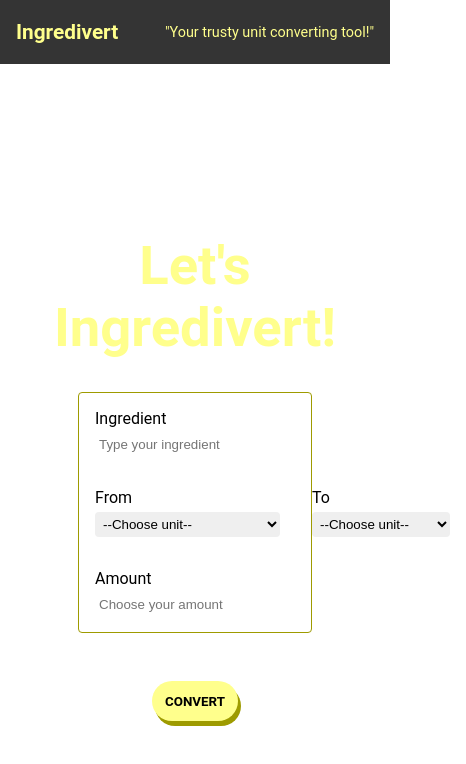
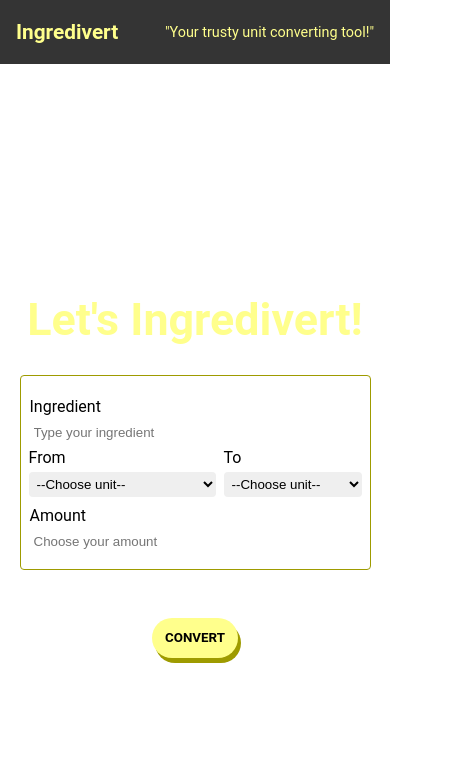
Before and after one commit to Johannakronqvist/measurement-converter, a Next.js app: page / in a window 390 px wide. Shown: the top 764 px of the page, 466 px wide, since content can reach past the window. Built offline with nearby package versions, Linux system fonts and the light colour scheme.

Commit message:
made reponsive

```diff
--- a/components/Form.js
+++ b/components/Form.js
@@ -10,6 +10,11 @@ export default function Form() {
   let [sourceUnit, setSourceUnit] = useState('');
   let [targetUnit, setTargetUnit] = useState('');
   let [result, setResult] = useState('');
+  // let [autocompleteOptions, setAutocompleteOptions] = useState([
+  //   'egg',
+  //   'edamame',
+  //   'escargot',
+  // ]);
 
   async function converter(
     ingredientName,
@@ -36,7 +41,14 @@ export default function Form() {
     setResult(result.answer);
   }
 
-  //  https://spoonacular.com/food-api/docs#Autocomplete-Ingredient-Search
+  // async function autocomplete(event) {
+  //   const response = await fetch(
+  //     `https://api.spoonacular.com/food/ingredients/autocomplete?apiKey=${APIKEY}&query=${event}&number=20`
+  //   );
+  //   const jsonData = await response.json();
+  //   console.log('autocomplete', jsonData);
+  // }
+
   return (
     <>
       <div className={styles.formContainer}>
@@ -45,8 +57,27 @@ export default function Form() {
           text='Ingredient'
           type='text'
           placeholder='Type your ingredient'
-          handleChange={(event) => setIngredientName(event.target.value)}
+          handleChange={(event) => {
+            setIngredientName(event.target.value);
+            // autocomplete(event.target.value);
+          }}
         />
+        {/* <ul className={styles.autoCompleteList}>
+          {autocompleteOptions
+            ? autocompleteOptions.map((ingridient) => (
+                <li>
+                  <button
+                    className={styles.autoCompleteLi}
+                    onClick={(event) =>
+                      setIngredientName('event: ', event.target.innerHTML)
+                    }
+                  >
+                    {ingridient}
+                  </button>
+                </li>
+              ))
+            : 'hidelist'}
+        </ul> */}
         <div className={styles.measurementContainer}>
           <div>
             <Select
--- a/components/Form.module.css
+++ b/components/Form.module.css
@@ -3,6 +3,7 @@
   border-radius: 4px;
   margin-top: 2rem;
   width: 100%;
+  padding: 1rem;
 }
 
 .measurementContainer {
@@ -18,6 +19,9 @@
 .result {
   padding: 1rem;
   justify-self: center;
+  font-weight: bold;
+  font-size: 1.1rem;
+  color: var(--header-clr);
 }
 
 .button {
@@ -33,3 +37,36 @@
   font-family: Roboto, Oxygen, Ubuntu, Cantarell, Fira Sans, Droid Sans,
     Helvetica Neue, sans-serif;
 }
+
+.autoCompleteList {
+  list-style: none;
+  padding: 0 20px;
+  margin: 0;
+}
+
+.autoCompleteLi {
+  background-color: transparent;
+  border: none;
+  color: rgb(143, 143, 143);
+  cursor: pointer;
+}
+
+.autoCompleteLi:hover {
+  color: var(--header-clr);
+}
+
+@media (max-width: 450px) {
+  .formContainer {
+    padding: 1rem 4px;
+  }
+}
+
+@media (max-width: 350px) {
+  .result {
+    font-size: 1rem;
+  }
+
+  .measurementContainer {
+    flex-direction: column;
+  }
+}
--- a/components/Header.module.css
+++ b/components/Header.module.css
@@ -24,3 +24,16 @@
   color: var(--header-clr);
   font-size: 0.9rem;
 }
+
+@media (max-width: 350px) {
+  .logo {
+    color: var(--header-clr);
+    font-size: 1.1rem;
+    font-weight: bold;
+    margin-right: 1rem;
+  }
+
+  .slug {
+    font-size: 0.75rem;
+  }
+}
--- a/components/Inputbox.module.css
+++ b/components/Inputbox.module.css
@@ -1,6 +1,15 @@
 .container {
-  padding: 1rem;
+  padding: 1rem 1rem 0 1rem;
   display: flex;
   flex-direction: column;
   text-align: left;
 }
+
+@media (max-width: 450px) {
+  .container {
+    padding: 5px 5px 0 5px;
+    display: flex;
+    flex-direction: column;
+    text-align: left;
+  }
+}
--- a/components/Select.module.css
+++ b/components/Select.module.css
@@ -4,3 +4,12 @@
   flex-direction: column;
   text-align: left;
 }
+
+@media (max-width: 450px) {
+  .container {
+    padding: 4px;
+  }
+}
+
+@media (max-width: 350px) {
+}
--- a/styles/Home.module.css
+++ b/styles/Home.module.css
@@ -60,14 +60,6 @@
     Bitstream Vera Sans Mono, Courier New, monospace;
 }
 
-.grid {
-  display: flex;
-  align-items: center;
-  justify-content: center;
-  flex-wrap: wrap;
-  max-width: 800px;
-}
-
 .card {
   margin: 1rem;
   padding: 1.5rem;
@@ -103,10 +95,44 @@
   margin-left: 0.5rem;
 }
 
-@media (max-width: 600px) {
-  .grid {
-    width: 100%;
+@media (max-width: 740px) {
+  .main {
+    max-width: 85%;
+  }
+}
+
+@media (max-width: 450px) {
+  .title {
+    margin: 0;
+    line-height: 1;
+    font-size: 2.8rem;
+  }
+
+  .main {
+    min-height: 100vh;
+    max-width: 90%;
+    padding: 1rem 0;
+  }
+}
+
+@media (max-width: 350px) {
+  .container {
+    padding: 0;
+    display: flex;
     flex-direction: column;
+    align-items: center;
+  }
+
+  .title {
+    margin: 0;
+    line-height: 1;
+    font-size: 2.4rem;
+  }
+
+  .main {
+    min-height: 100vh;
+    max-width: 90%;
+    padding: 1rem 0;
   }
 }
 
```
